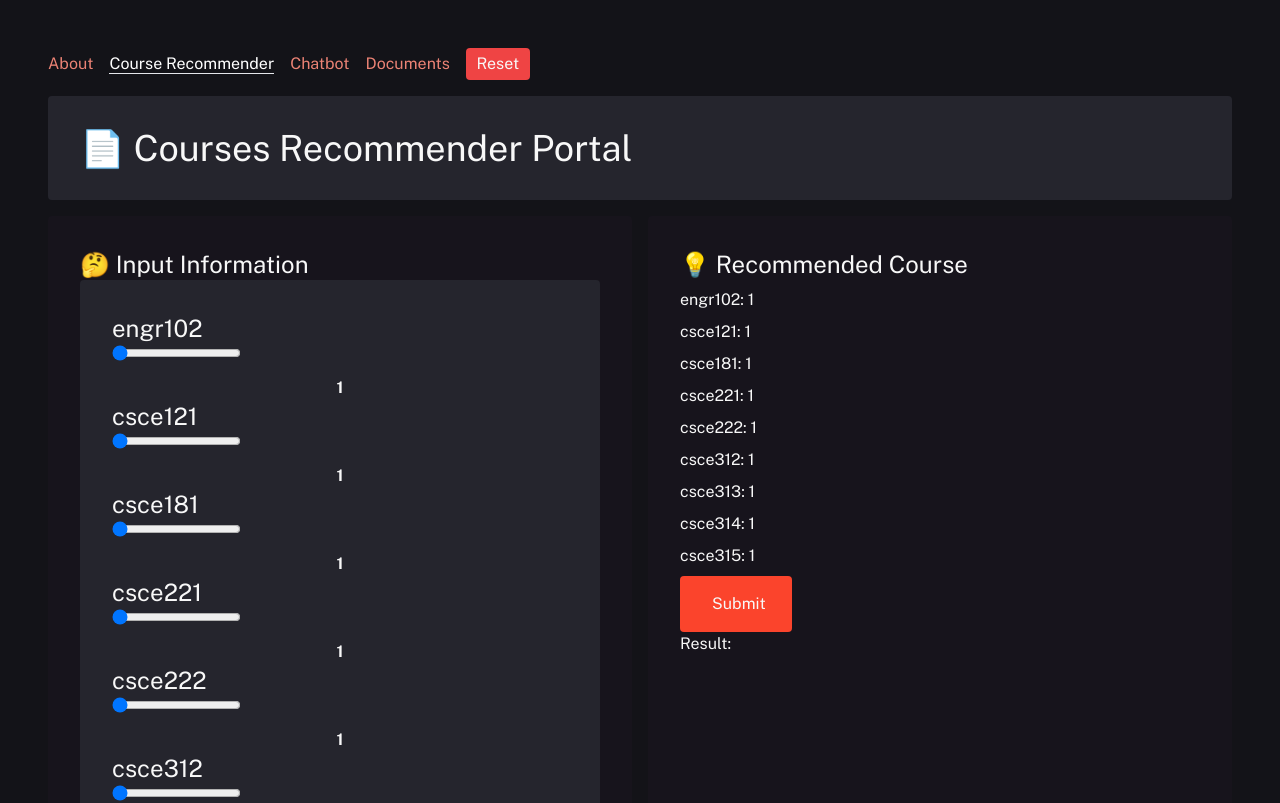
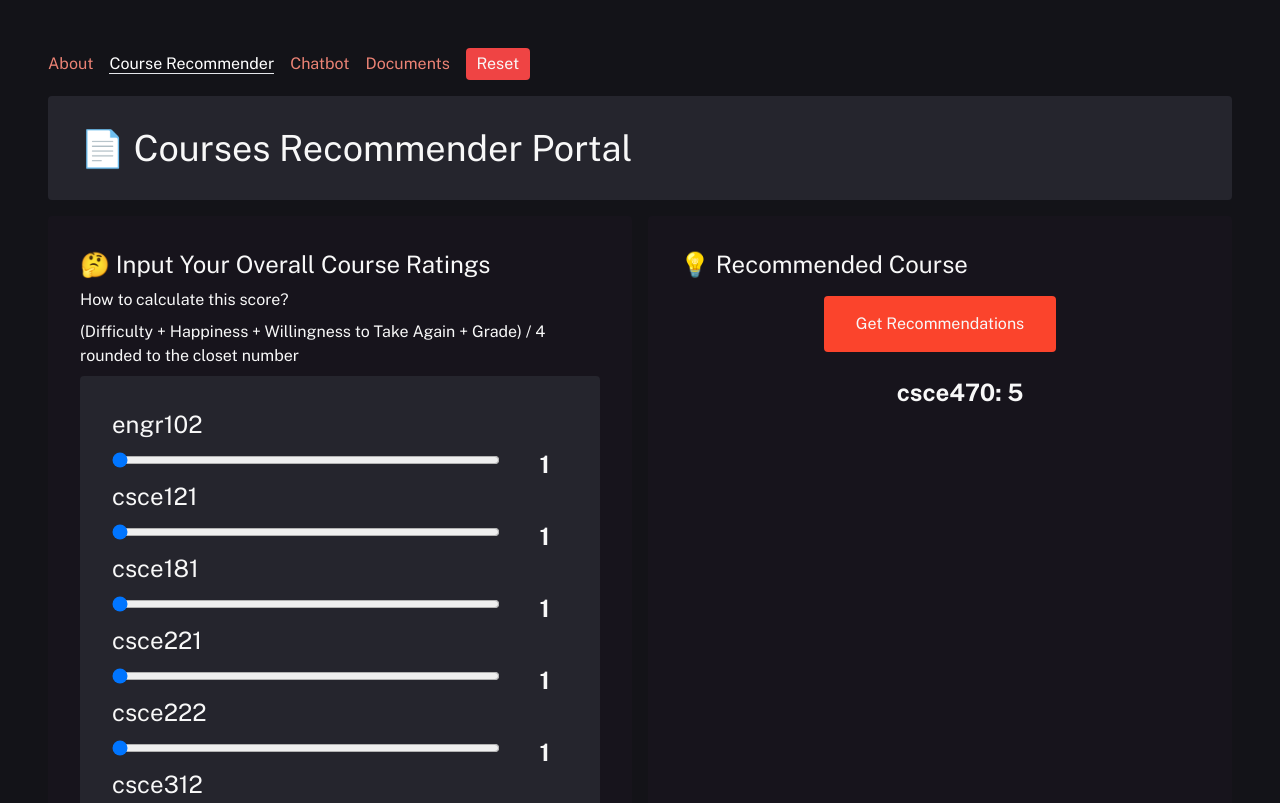
Before and after one commit to fantamanatee/cavgpt, a Next.js app in the folder frontend/main/: page /course in a window 1280 px wide. Shown: the top 803 px of the page. Built offline with nearby package versions, Linux system fonts and the light colour scheme; no server answers.

Commit message:
frontend: update recommender UI

```diff
--- a/frontend/main/app/course/page.tsx
+++ b/frontend/main/app/course/page.tsx
@@ -3,7 +3,6 @@
 import { useState } from "react";
 
 export default function CoursesPage() {
-  const [result, setResult] = useState("");
   const courses = [
     "engr102",
     "csce121",
@@ -15,7 +14,7 @@ export default function CoursesPage() {
     "csce314",
     "csce315",
   ];
-  const initialState = {
+  const initialRatings = {
     engr102: 1,
     csce121: 1,
     csce181: 1,
@@ -27,10 +26,15 @@ export default function CoursesPage() {
     csce315: 1,
   };
 
-  const [courseState, setCourseState] = useState(initialState);
+  const initialResults = {
+    csce470: 5,
+  };
+
+  const [courseRatings, setCourseRatings] = useState(initialRatings);
+  const [result, setResult] = useState(initialResults);
 
   const handleSliderChange = (event, value) => {
-    setCourseState((prevState) => ({
+    setCourseRatings((prevState) => ({
       ...prevState,
       [value]: parseFloat(event.target.value),
     }));
@@ -39,7 +43,7 @@ export default function CoursesPage() {
   const handleSubmit = async () => {
     fetch("https://jsonplaceholder.typicode.com/posts", {
       method: "POST",
-      body: JSON.stringify(courseState),
+      body: JSON.stringify(courseRatings),
       headers: {
         "Content-type": "application/json; charset=UTF-8",
       },
@@ -47,7 +51,7 @@ export default function CoursesPage() {
       .then((response) => response.json())
       .then((json) => {
         console.log(json);
-        setResult("Check the Console and Network tabs for results yo.");
+        setResult({ "Expecting response from backend": 0 });
       });
   };
 
@@ -62,17 +66,18 @@ export default function CoursesPage() {
       {courses.map((course) => (
         <div key={course}>
           <h3 className="text-3xl md:text-2xl">{course}</h3>
-          <div>
+          <div className="flex items-center">
             <input
               type="range"
-              value={courseState[course]}
+              className="w-[85%]"
+              value={courseRatings[course]}
               min={1}
               max={5}
               step={1}
               onChange={(e) => handleSliderChange(e, course)}
             />
-            <div className="text-center font-bold mt-2" id="slider-output">
-              {courseState[course]}
+            <div className="text-center text-2xl md:text-2x1 font-bold mt-2 ml-10">
+              {courseRatings[course]}
             </div>
           </div>
         </div>
@@ -85,27 +90,36 @@ export default function CoursesPage() {
       {InfoCard}
       <div className="flex flex-row gap-4">
         <div className="p-4 md:p-8 rounded bg-[#17141c] w-full max-h-[85%] overflow-hidden">
-          <h2 className="text-2xl md:text-2xl">🤔 Input Information</h2>
+          <h2 className="text-2xl md:text-2xl">
+            🤔 Input Your Overall Course Ratings
+          </h2>
+          <p>How to calculate this score?</p>
+          <p>
+            (Difficulty + Happiness + Willingness to Take Again + Grade) / 4
+            rounded to the closet number
+          </p>
           {CourseCard}
         </div>
-        <div className="p-4 md:p-8 rounded bg-[#17141c] w-full max-h-[85%] overflow-hidden">
+        <div className="p-4 md:p-8 rounded bg-[#17141c] w-full max-h-[85%] overflow-hidden flex flex-col gap-4">
           <h2 className="text-2xl md:text-2xl">💡 Recommended Course</h2>
-          {courses.map((course) => (
-            <div key={course}>
-              <p>
-                {course}: {courseState[course]}
-              </p>
-            </div>
-          ))}
-          <button
-            type="submit"
-            className="shrink-0 px-8 py-4 bg-[#fb442c] rounded w-28"
-            onClick={handleSubmit}
-          >
-            Submit
-          </button>
-          <br></br>
-          Result: {result}
+          <div className="flex justify-center">
+            <button
+              type="submit"
+              className="shrink-0 px-8 py-4 bg-[#fb442c] rounded"
+              onClick={handleSubmit}
+            >
+              <span className="w-full text-center">Get Recommendations</span>
+            </button>
+          </div>
+          <div>
+            {Object.keys(result).map((course) => (
+              <div key={course}>
+                <p className="text-center text-2xl md:text-2xl font-bold mt-2 ml-10">
+                  {course}: {result[course]}
+                </p>
+              </div>
+            ))}
+          </div>
         </div>
       </div>
     </div>
```
